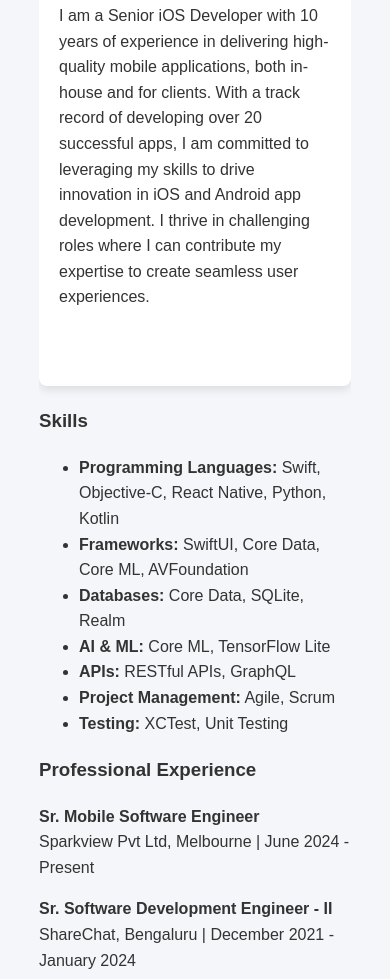
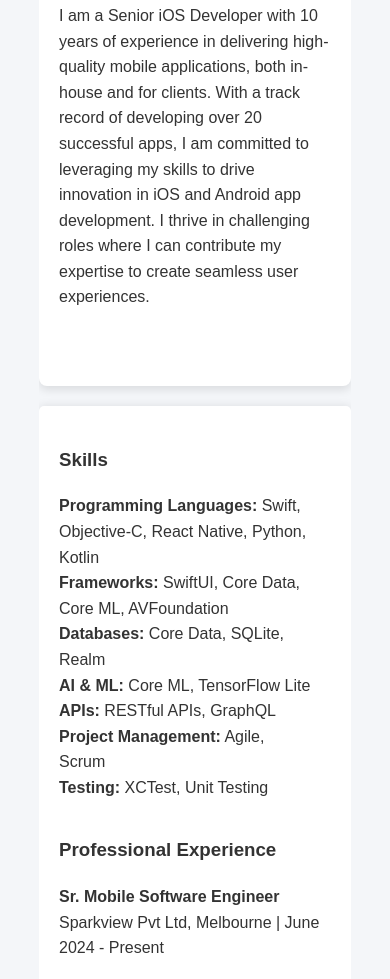
Before and after one commit to lakhdeepjawandha/lakhdeep.github.io, a plain HTML site: page index.html in a window 390 px wide. Shown: the part 1021-2000 px from the top of the page. Drawn offline with Linux system fonts and the light colour scheme.

Commit message:
Update styles.css

```diff
--- a/styles.css
+++ b/styles.css
@@ -37,6 +37,7 @@ h1 {
 .download-resume-button:hover {
     background-color: #0056b3;
 }
+
 .job-title {
     font-size: 1.3em;
     margin-bottom: 30px;
@@ -137,6 +138,11 @@ header nav ul li a {
     font-weight: 500;
 }
 
+.skills2 {
+    flex: 1;
+    margin-right: 20px;
+}
+
 #skills ul {
     columns: 2;
 }
@@ -232,6 +238,32 @@ header nav ul li a {
     text-decoration: underline;
 }
 
+.skillsection {
+    display: flex;
+    justify-content: space-between;
+    background: #fff;
+    padding: 20px;
+    margin: 10px 0;
+    border-radius: 5px;
+    box-shadow: 0 0 10px rgba(0, 0, 0, 0.1);
+}
+
+.experience {
+    flex: 1;
+}
+ul {
+    list-style: none;
+    padding: 0;
+}
+@media (max-width: 800px) {
+    section {
+        flex-direction: column;
+    }
+    .skills {
+        margin-right: 0;
+        margin-bottom: 20px;
+    }
+}
 @media (max-width: 768px) {
     .skills {
         flex-direction: column;
```
